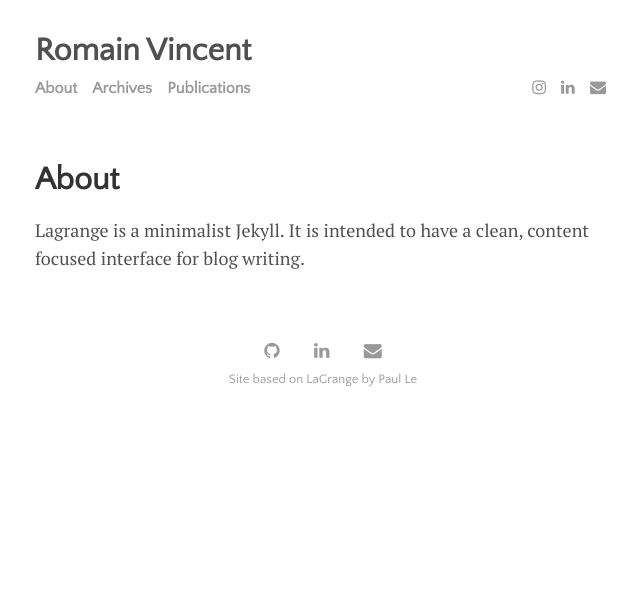
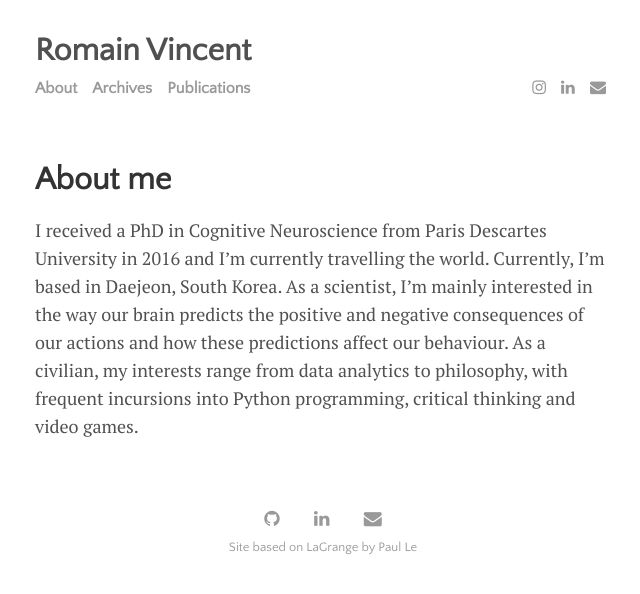
Before and after one commit to rmnvncnt/rmnvncnt.github.io, a Jekyll site: the page built from about.md, in a window 1280 px wide. Shown: the top 594 px of the page, without its empty margins (317-957 px from the left). Built offline with Jekyll 4.4.1, drawn with Linux system fonts in a browser that asks for light colours; nearby versions of some CDN libraries.

Commit message:
added archive

```diff
--- a/_config.yml
+++ b/_config.yml
@@ -5,7 +5,7 @@
 baseurl:            #"/Lagrange"
 url:                #"https://lenpaul.github.io"
 github:
-  url:               "http://rmnvncnt.github.io/"
+  url:               "http://rmnvncnt.github.io"
 author:
   name:              "Romain Vincent"
   email:             "romv740@gmail.com"
--- a/_includes/menu.html
+++ b/_includes/menu.html
@@ -1,7 +1,7 @@
 <div class="menu">
   <div class="menu-content">
     <a href="{{ site.github.url }}/about.html">About</a>
-    <a href="{{ site.github.url }}/writing.html">Archives</a>
+    <a href="{{ site.github.url }}/archives.html">Archives</a>
     <a href="{{ site.github.url }}/publications.html">Publications</a>
   </div>
   <div class="social-icons">
--- a/about.md
+++ b/about.md
@@ -1,5 +1,5 @@
 ---
 layout: page
-title: About
+title: About me
 ---
-Lagrange is a minimalist Jekyll. It is intended to have a clean, content focused interface for blog writing.
+I received a PhD in Cognitive Neuroscience from Paris Descartes University in 2016 and I'm currently travelling the world. Currently, I'm based in Daejeon, South Korea. As a scientist, I'm mainly interested in the way our brain predicts the positive and negative consequences of our actions and how these predictions affect our behaviour. As a civilian, my interests range from data analytics to philosophy, with frequent incursions into Python programming, critical thinking and video games.
```
Also changed, not shown: archives.md (renamed from writing.md).
